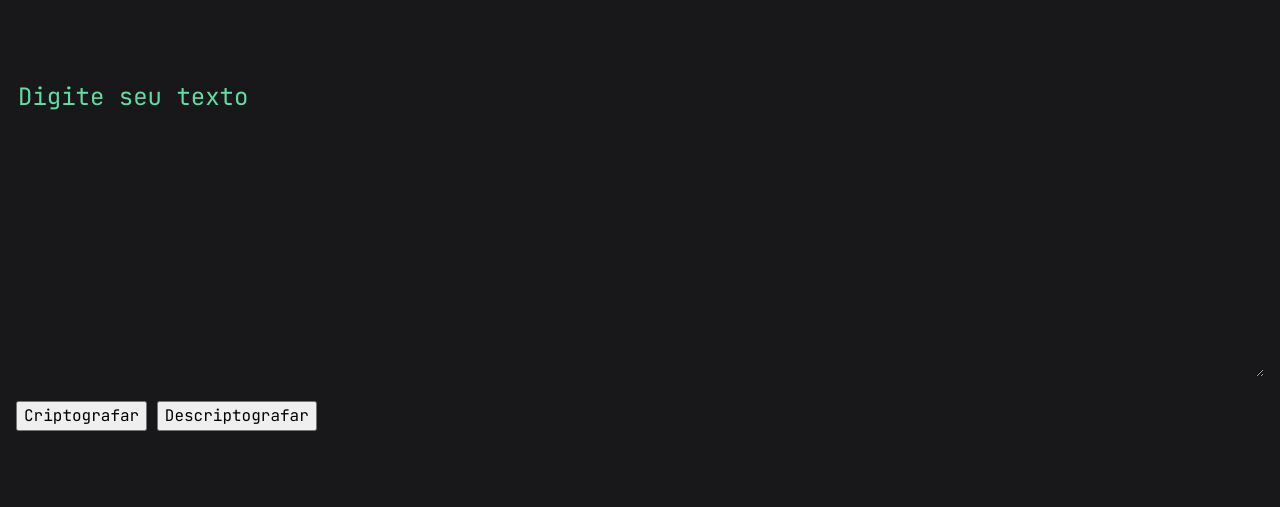
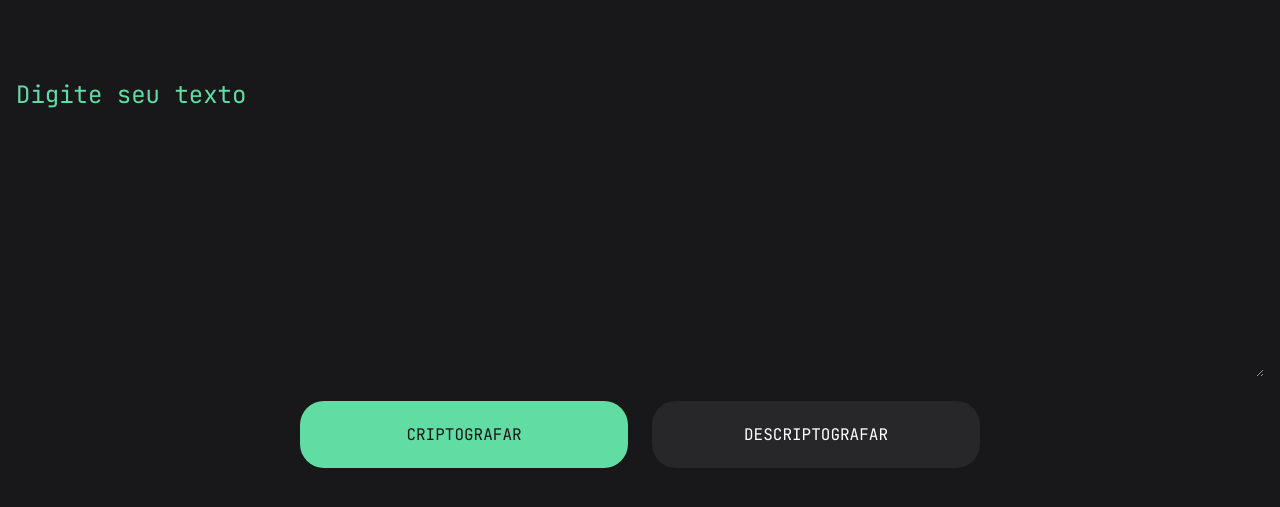
Before and after one commit to mutheusalmeida/dekoder, a website built with Vite: page index.html in a window 1280 px wide. Shown: the part 99-606 px from the top of the page. Built offline with nearby package versions, Linux system fonts and the light colour scheme.

Commit message:
feat: add encrypt and decrypt buttons

```diff
--- a/src/main.ts
+++ b/src/main.ts
@@ -54,7 +54,7 @@ render(root, `
         <div class="input-container__actions">
           <button class="input-container__btn input-container__btn--encrypt">Criptografar</button>
 
-          <button class="input-container__btn--decrypt">Descriptografar</button>
+          <button class="input-container__btn input-container__btn--decrypt">Descriptografar</button>
         </div>
       </div>
 
--- a/src/style.css
+++ b/src/style.css
@@ -74,7 +74,12 @@
   border-radius: 6.25em;
   align-items: center;
   justify-content: center;
-  transition: all ease 0.3s;
+  transition: all ease 0.2s;
+}
+
+.modes__item:active,
+.language__item:active {
+  scale: 0.98;
 }
 
 .language__item {
@@ -128,6 +133,7 @@
   border: none;
   color: var(--green);
   font-size: var(--font-size-24);
+  padding: 0;
 }
 
 .input-container__text-field::placeholder {
@@ -138,3 +144,56 @@
 .input-container__text-field:focus-visible {
   outline: none;
 }
+
+.input-container__actions {
+  display: flex;
+  flex-wrap: wrap;
+  justify-content: center;
+  gap: 1.5em;
+}
+
+.input-container__btn {
+  display: flex;
+  align-items: center;
+  justify-content: center;
+  text-transform: uppercase;
+  padding: 0;
+  width: 100%;
+  max-width: 20.5em;
+  line-height: 4.1875em;
+  height: 4.1875em;
+  padding: 0 1.5em;
+  border-radius: 1.5em;
+  border: none;
+  transition: opacity, box-shadow, ease 0.2s;
+  cursor: pointer;
+}
+
+@media not (hover: none) {
+  .modes__item:not(.active-mode):hover,
+  .language__item:not(.active-language):hover {
+    transform: translateY(-4px);
+  }
+
+  .input-container__btn--encrypt:hover {
+    transform: translateY(-4px);
+  }
+
+  .input-container__btn--decrypt:hover {
+    transform: translateY(-4px);
+  }
+}
+
+.input-container__btn:active {
+  scale: 0.98;
+}
+
+.input-container__btn--encrypt {
+  background-color: var(--green);
+  color: var(--primary-dark);
+}
+
+.input-container__btn--decrypt {
+  background-color: var(--secondary-dark);
+  color: var(--white);
+}
```
